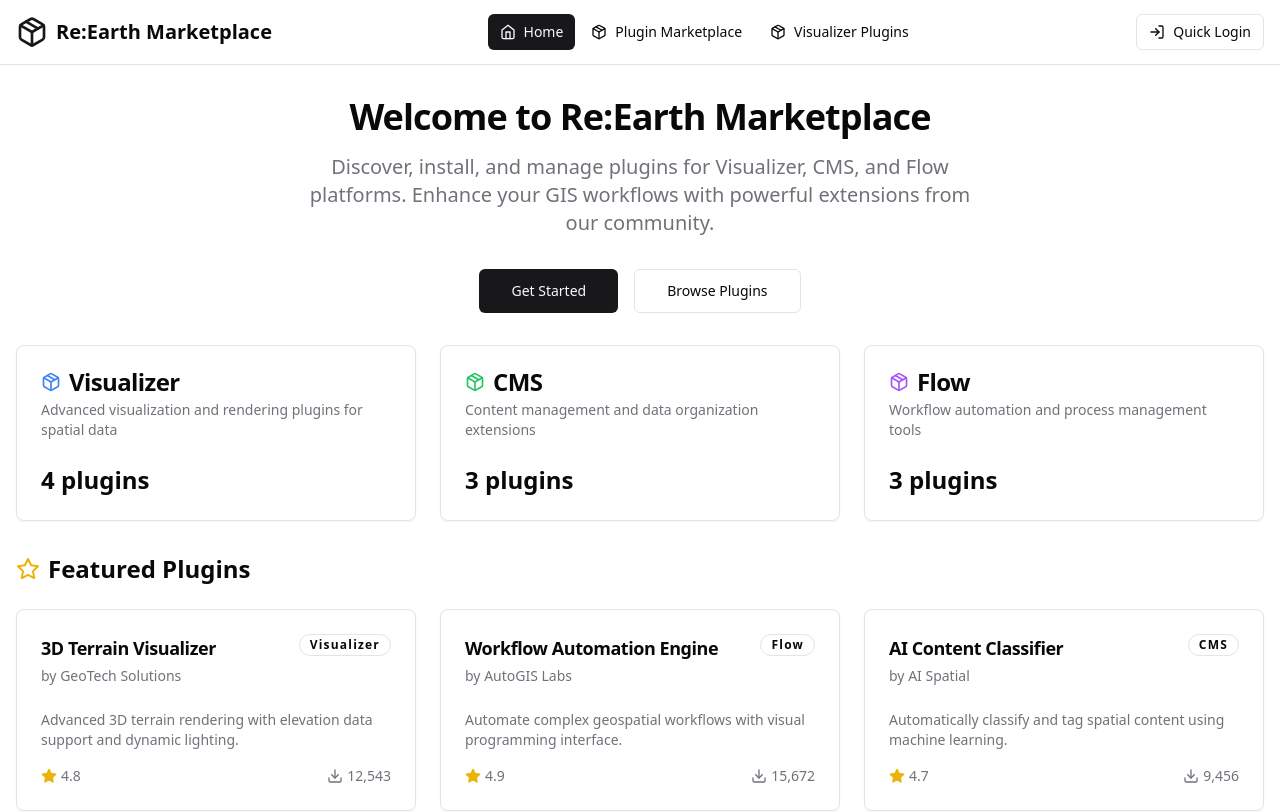
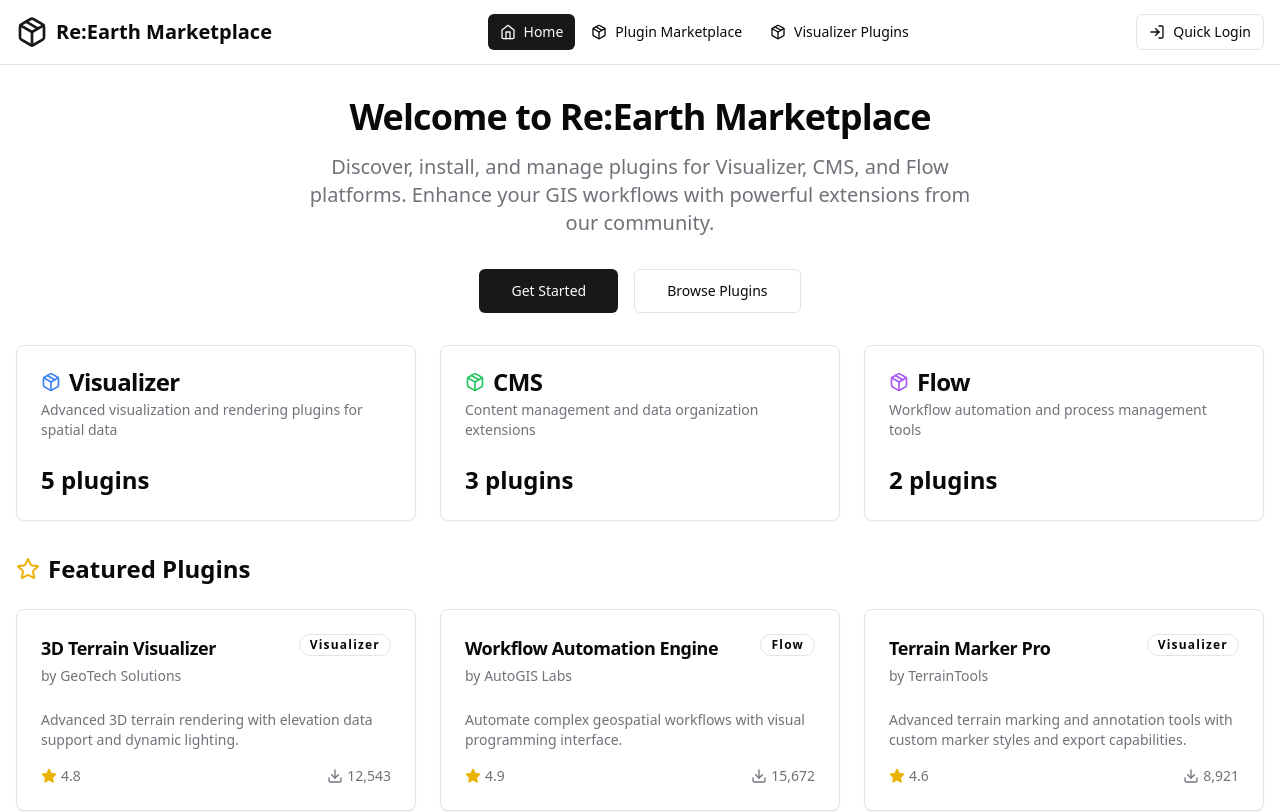
Before and after one commit to xtymac/reearth-ia-marketplace-demo, a React (Create React App) app: page / in a window 1280 px wide. Shown: the top 812 px of the page. Built offline with nearby package versions, Linux system fonts and the light colour scheme.

Commit message:
为Image Copy Blocker插件添加专用封面图片

```diff
--- a/src/components/pages/MarketplacePage.jsx
+++ b/src/components/pages/MarketplacePage.jsx
@@ -175,21 +175,20 @@ const MarketplacePage = () => {
 
             {/* Plugin Image */}
             <div className="h-32 bg-gray-100 flex items-center justify-center overflow-hidden">
+              {plugin.image ? (
                 <img
-                src="/plugin-preview.png"
+                  src={plugin.image}
                   alt={`${plugin.name} preview`}
                   className="w-full h-full object-cover"
-                onError={(e) => {
-                  e.target.style.display = 'none';
-                  e.target.nextSibling.style.display = 'flex';
-                }}
                 />
-              <div className="hidden absolute inset-0 flex items-center justify-center bg-gradient-to-br from-gray-100 to-gray-200">
+              ) : (
+                <div className="bg-gradient-to-br from-gray-100 to-gray-200 w-full h-full flex items-center justify-center">
                   <div className="text-center text-gray-400">
                     <Image className="h-8 w-8 mx-auto mb-1 opacity-50" />
                     <p className="text-xs font-medium">Plugin Preview</p>
                   </div>
                 </div>
+              )}
             </div>
 
             <CardHeader className="pb-3">
--- a/src/data/mockPlugins.js
+++ b/src/data/mockPlugins.js
@@ -73,93 +73,92 @@ export const mockPlugins = [
     description:
       'Automatically classify and tag spatial content using machine learning.',
     version: '2.2.0',
-    author: 'AI Spatial',
-    downloads: 9456,
+    author: 'SmartGIS AI',
+    downloads: 5432,
     rating: 4.7,
-    size: '5.6 MB',
+    size: '5.1 MB',
+    lastUpdated: '2024-01-08',
+    installed: false,
+    featured: false,
+  },
+  {
+    id: '6',
+    name: 'Image Copy Blocker',
+    platform: 'Visualizer',
+    function: 'UI Enhancements',
+    description:
+      'Prevent unauthorized copying of terrain and satellite imagery with watermark protection.',
+    version: '1.0.3',
+    author: 'Re:Earth Security',
+    downloads: 13,
+    rating: 4.2,
+    size: '0.8 MB',
+    lastUpdated: '2024-01-20',
+    installed: false,
+    featured: false,
+    image: '/image-copy-blocker.png',
+  },
+  {
+    id: '7',
+    name: 'Terrain Marker Pro',
+    platform: 'Visualizer',
+    function: 'Visualization',
+    description:
+      'Advanced terrain marking and annotation tools with custom marker styles and export capabilities.',
+    version: '2.0.1',
+    author: 'TerrainTools',
+    downloads: 8921,
+    rating: 4.6,
+    size: '1.5 MB',
     lastUpdated: '2024-01-16',
     installed: false,
     featured: true,
   },
   {
-    id: '6',
-    name: 'Advanced UI Components',
-    platform: 'Flow',
-    function: 'UI Enhancements',
+    id: '8',
+    name: 'Elevation Data Processor',
+    platform: 'Visualizer',
+    function: 'Geoprocessing',
     description:
-      'Modern UI components library with responsive design for workflow interfaces.',
-    version: '1.8.3',
-    author: 'UIFlow Team',
-    downloads: 11234,
+      'Process and enhance elevation data for improved 3D terrain visualization and analysis.',
+    version: '1.8.2',
+    author: 'ElevationLabs',
+    downloads: 4567,
     rating: 4.4,
-    size: '2.9 MB',
+    size: '2.7 MB',
     lastUpdated: '2024-01-14',
-    installed: true,
+    installed: false,
     featured: false,
   },
   {
-    id: '7',
-    name: 'Spatial Analysis Toolkit',
-    platform: 'Visualizer',
-    function: 'Geoprocessing',
-    pluginTypes: ['INFOBOX', 'STORYBLOCK'],
+    id: '9',
+    name: 'Satellite Imagery Enhancer',
+    platform: 'CMS',
+    function: 'Visualization',
     description:
-      'Comprehensive spatial analysis tools with buffer, overlay, and proximity operations.',
-    version: '2.5.1',
-    author: 'SpatialPro',
-    downloads: 18923,
-    rating: 4.8,
-    size: '6.4 MB',
-    lastUpdated: '2024-01-17',
-    installed: false,
-    featured: true,
-  },
-  {
-    id: '8',
-    name: 'Custom Dashboard Builder',
-    platform: 'CMS',
-    function: 'UI Enhancements',
-    description:
-      'Build custom dashboards with drag-and-drop interface for content management.',
-    version: '1.4.2',
-    author: 'DashGIS',
-    downloads: 7689,
+      'Enhance satellite imagery quality and apply advanced filtering for better analysis.',
+    version: '1.4.0',
+    author: 'SatelliteTech',
+    downloads: 7234,
     rating: 4.3,
-    size: '3.7 MB',
+    size: '3.8 MB',
     lastUpdated: '2024-01-11',
     installed: false,
     featured: false,
   },
   {
-    id: '9',
-    name: 'Predictive Analytics Engine',
+    id: '10',
+    name: 'GIS Data Exporter',
     platform: 'Flow',
-    function: 'AI',
+    function: 'API Integration',
     description:
-      'Machine learning-powered predictive analytics for geospatial workflows.',
-    version: '2.0.3',
-    author: 'PredictGIS',
-    downloads: 5432,
-    rating: 4.6,
-    size: '8.1 MB',
-    lastUpdated: '2024-01-13',
-    installed: false,
-    featured: false,
-  },
-  {
-    id: '10',
-    name: 'Heat Map Generator',
-    platform: 'Visualizer',
-    function: 'Visualization',
-    pluginTypes: ['WIDGET'],
-    description:
-      'Generate beautiful heat maps with customizable color schemes and interpolation methods.',
-    version: '1.6.0',
-    author: 'HeatViz',
-    downloads: 13567,
-    rating: 4.5,
-    size: '2.1 MB',
-    lastUpdated: '2024-01-09',
+      'Export GIS data in multiple formats with custom styling and metadata preservation.',
+    version: '2.3.1',
+    author: 'ExportPro',
+    downloads: 11234,
+    rating: 4.8,
+    size: '1.9 MB',
+    lastUpdated: '2024-01-17',
     installed: true,
     featured: false,
   },
```
Also changed, not shown: public/image-copy-blocker.png (added). Lines whose indentation alone changed are shown as unchanged.
